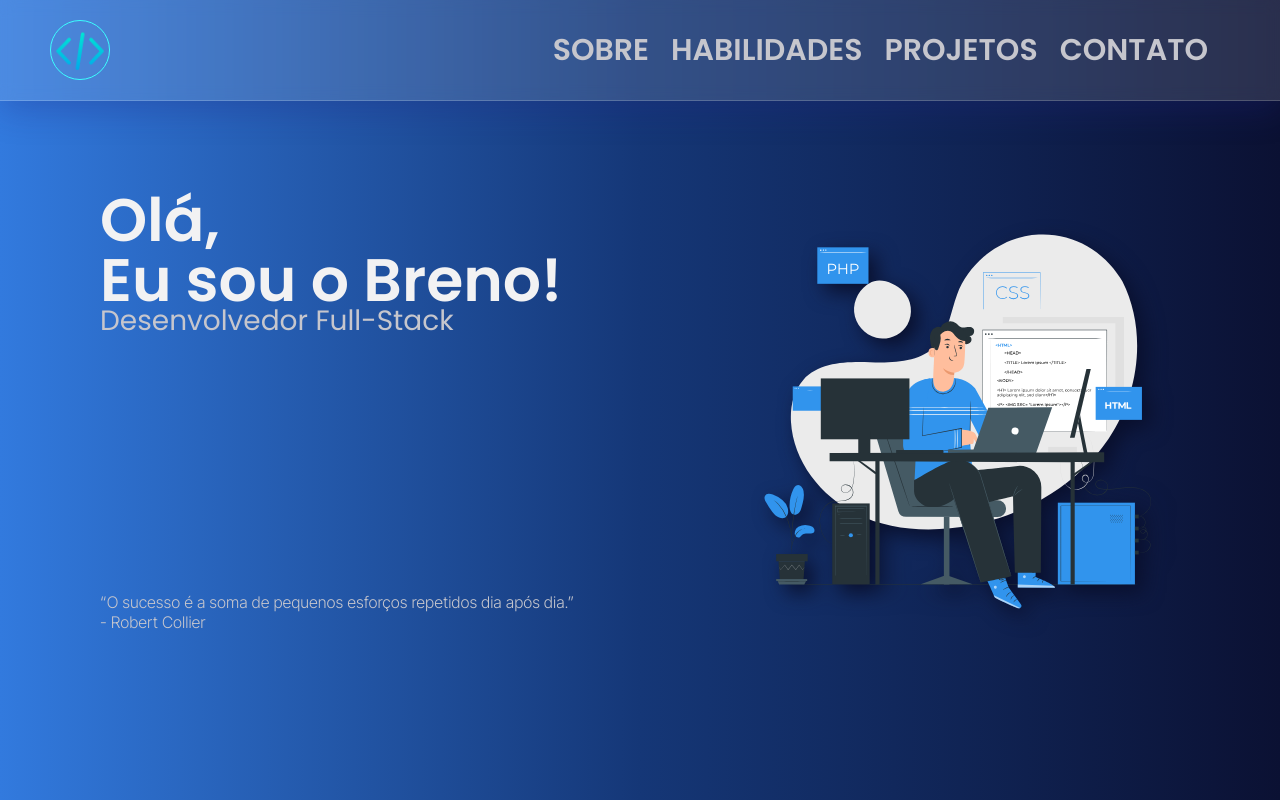
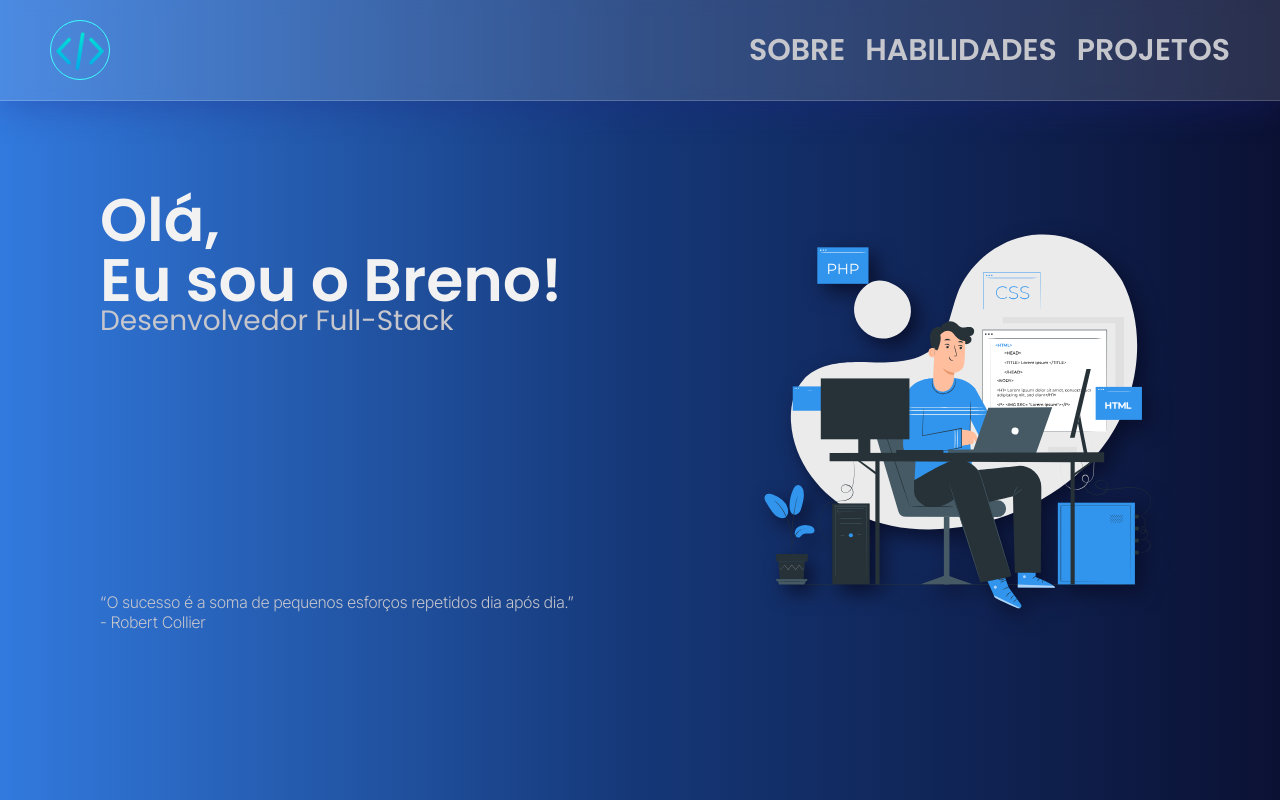
Before and after one commit to tittobreno/portfolio, a React (Vite) app in the folder portfolio/: page / in a window 1280 px wide. Shown: the top 800 px of the page. Built offline with nearby package versions, Linux system fonts and the light colour scheme; a web font is replaced by a local one.

Commit message:
added css Bem in header component

```diff
--- a/portfolio/src/components/Header/index.jsx
+++ b/portfolio/src/components/Header/index.jsx
@@ -37,48 +37,50 @@ const Header = () => {
   };
 
   return (
-    <motion.header
-      animate={isIscrolled ? hide : show}
-      className={"container-header"}
-    >
-      <img className="header-logo-icon" src={CondingIcon} alt="Logo" />
-      <nav className="section-titles">
+    <motion.header animate={isIscrolled ? hide : show} className="header">
+      <img className="header__logo" src={CondingIcon} alt="Logo" />
+      <nav className="header__navigation">
         <motion.button
-          className="header-button_responsive"
+          className="header__button-responsive"
           onClick={() => setOpenMenu(!openMenu)}
           whileTap={{ scale: 1.1 }}
         >
           {openMenu ? (
-            <FiX className="section-titles_menu" size={40} />
+            <FiX className="header__button--close" size={40} />
           ) : (
-            <FiMenu className="section-titles_menu" size={40} />
+            <FiMenu className="header__button--open" size={40} />
           )}
         </motion.button>
         {isInAbout ? (
-          <ul className="navigation">
-            <li onClick={() => navigate("/")} className="navigation-list-item">
-              <h1 className="section-titles_item">HOME</h1>
+          <ul className="header__navigation-list">
+            <li
+              onClick={() => navigate("/")}
+              className="header__navigation-item"
+            >
+              <h1 className="header__navigation-title">HOME</h1>
             </li>
           </ul>
         ) : (
-          <ul className="navigation">
+          <ul className="header__navigation-list">
             <li
               onClick={() => navigate("/about")}
-              className="navigation-list-item"
+              className="header__navigation-item"
             >
-              <h1 className="section-titles_item">SOBRE</h1>
+              <h1 className="header__navigation-title">SOBRE</h1>
             </li>
 
-            <a className="section-titles_link" href="#skills">
-              <h1 className="section-titles_item">HABILIDADES</h1>
+            <a
+              className="header__navigation-link header__navigation-item"
+              href="#skills"
+            >
+              <h1 className="header__navigation-title">HABILIDADES</h1>
             </a>
 
-            <a className="section-titles_link" href="#projects">
-              <h1 className="section-titles_item">PROJETOS</h1>
-            </a>
-
-            <a className="section-titles_link" href="#contact">
-              <h1 className="section-titles_item">CONTATO</h1>
+            <a
+              className="header__navigation-link header__navigation-item"
+              href="#projects"
+            >
+              <h1 className="header__navigation-title">PROJETOS</h1>
             </a>
           </ul>
         )}
--- a/portfolio/src/components/Header/styles.css
+++ b/portfolio/src/components/Header/styles.css
@@ -1,5 +1,5 @@
 @import url("../../styles/global.css");
-.container-header {
+.header {
   display: flex;
   align-items: center;
   justify-content: space-between;
@@ -18,32 +18,32 @@
   top: 0;
 }
 
-.section-titles {
+.header__navigation {
   display: flex;
   align-items: center;
   color: var(--grey-primary);
   font-size: 2rem;
 }
 
-.section-titles_item {
+.header__navigation-item {
   transition: ease-out;
   transition-duration: 160ms;
-  margin-right: 2.2rem;
+  list-style: none;
 }
 
-.section-titles_link {
+.header__navigation-link {
   all: unset;
   text-decoration: none;
 }
 
-.section-titles_item:hover {
+.header__navigation-item:hover {
   cursor: pointer;
   color: var(--grey-secondary);
   transition: ease-in;
   transition-duration: 160ms;
 }
 
-.header-logo-icon {
+.header__logo {
   width: 6rem;
   border: solid 1px var(--green-neon);
   border-radius: 50%;
@@ -52,19 +52,20 @@
   transition-duration: 100ms;
 }
 
-.header-logo-icon:hover {
+.header__logo:hover {
   box-shadow: 1px 1px 10px 2px var(--green-neon);
   transform: scale(1.1);
   transition: ease-in;
   transition-duration: 110ms;
 }
 
-.section-titles_menu {
+.header__button--close,
+.header__button--open {
   display: none;
   width: 6rem;
 }
 
-.header-button_responsive {
+.header__button-responsive {
   all: unset;
 }
 
@@ -72,35 +73,33 @@
   display: none;
 }
 
-.navigation {
+.header__navigation-list {
   display: flex;
   align-items: center;
   justify-content: space-between;
-}
-
-.navigation-list-item {
-  list-style: none;
+  gap: 2rem;
 }
 
 @media (max-width: 770px) {
-  .section-titles_item {
+  .header__navigation-item {
     font-size: 1.9rem;
   }
 
   @media (max-width: 600px) {
-    .section-titles_item {
+    .header__navigation-item {
       display: none;
     }
 
-    .section-titles_menu {
+    .header__button--close,
+    .header__button--open {
       display: block;
     }
 
-    .container-header {
+    .header {
       justify-content: end;
     }
 
-    .header-logo-icon {
+    .header__logo {
       display: none;
     }
   }
```
